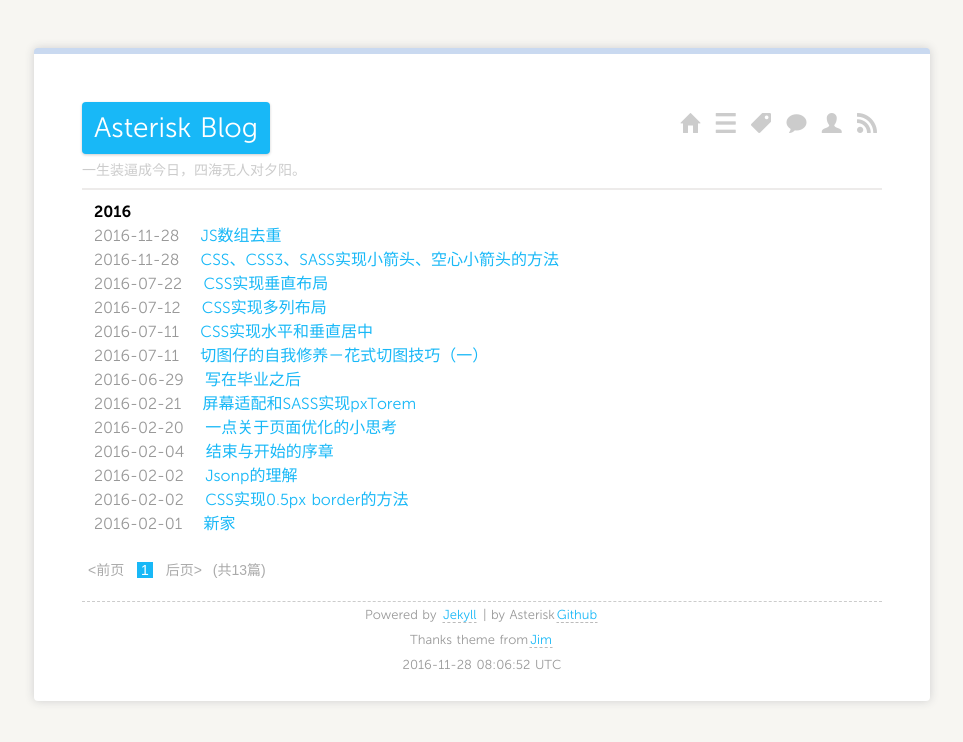
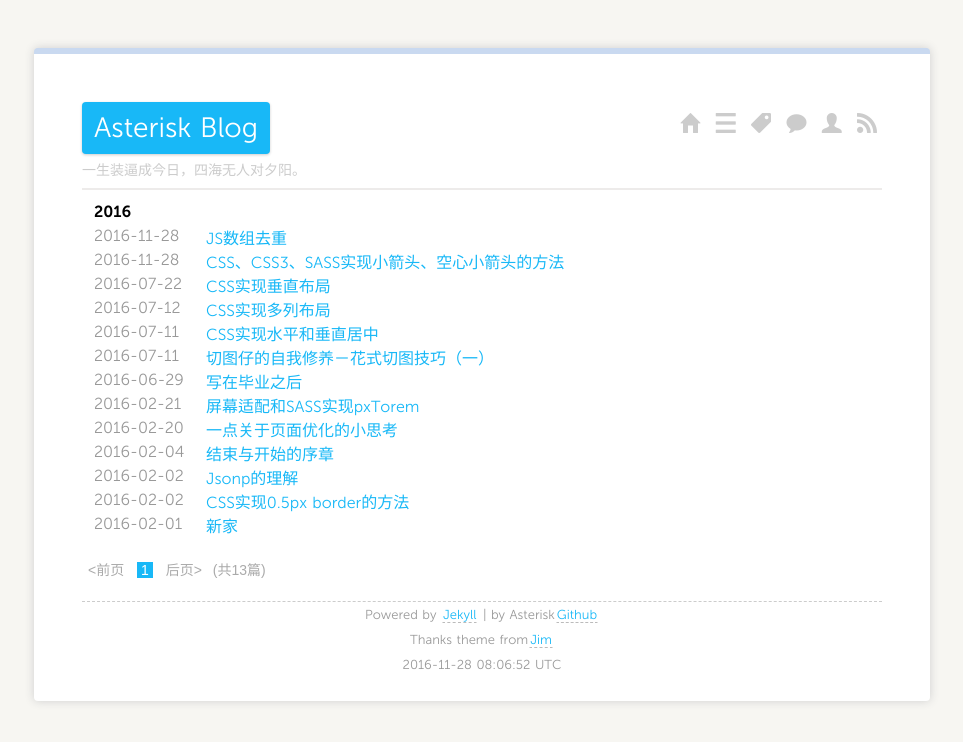
Before and after one commit to asteryk/asteryk.github.io, a Jekyll site: the page built from index.html, in a window 1280 px wide. Shown: the top 742 px of the page, without its empty margins (158-1121 px from the left). Built offline with Jekyll 4.4.1, drawn with Linux system fonts in a browser that asks for light colours; nearby versions of some CDN libraries; Markdown is read by kramdown in place of the engine named in the settings; the list of posts is cut into pages by our own code.

Commit message:
change:修改屏幕样式

```diff
--- a/media/css/screen-mobil.css
+++ b/media/css/screen-mobil.css
@@ -3,28 +3,71 @@
    License: none (public domain)
 */
 
-@font-face{font-family:'MuseoSans';src:url('../fonts/museosans_300-webfont.eot');src:url('../fonts/museosans_300-webfont.eot?#iefix') format('embedded-opentype'),url('../fonts/museosans_300-webfont.woff') format('woff'),url('../fonts/museosans_300-webfont.ttf') format('truetype'),url('../fonts/museosans_300-webfont.svg#MuseoSans300Regular') format('svg');font-weight:normal;font-style:normal}
-@font-face{font-family:'MuseoSans';src:url('../fonts/museosans_100_italic-webfont.eot');src:url('../fonts/museosans_100_italic-webfont.eot?#iefix') format('embedded-opentype'),url('../fonts/museosans_100_italic-webfont.woff') format('woff'),url('../fonts/museosans_100_italic-webfont.ttf') format('truetype'),url('../fonts/museosans_100_italic-webfont.svg#MuseoSans100Italic') format('svg');font-weight:normal;font-style:italic}
-@font-face{font-family:'MuseoSans';src:url('../fonts/museosans_700-webfont.eot');src:url('../fonts/museosans_700-webfont.eot?#iefix') format('embedded-opentype'),url('../fonts/museosans_700-webfont.woff') format('woff'),url('../fonts/museosans_700-webfont.ttf') format('truetype'),url('../fonts/museosans_700-webfont.svg#MuseoSans700Regular') format('svg');font-weight:bold;font-style:normal}
-@font-face{font-family:'MuseoSans_light';src:url('../fonts/museosans_100-webfont.eot');src:url('../fonts/museosans_100-webfont.eot?#iefix') format('embedded-opentype'),url('../fonts/museosans_100-webfont.woff') format('woff'),url('../fonts/museosans_100-webfont.ttf') format('truetype'),url('../fonts/museosans_100-webfont.svg#MuseoSans100') format('svg');font-weight:normal;font-style:normal}
-@font-face{font-family:'MuseoSans_bold';src:url('../fonts/museosans_900-webfont.eot');src:url('../fonts/museosans_900-webfont.eot?#iefix') format('embedded-opentype'),url('../fonts/museosans_900-webfont.woff') format('woff'),url('../fonts/museosans_900-webfont.ttf') format('truetype'),url('../fonts/museosans_900-webfont.svg#MuseoSans900') format('svg');font-weight:normal;font-style:normal}
-@font-face{font-family:'museo_300regular';src:url('../fonts/museo300-regular-webfont.eot');src:url('../fonts/museo300-regular-webfont.eot?#iefix') format('embedded-opentype'),url('../fonts/museo300-regular-webfont.woff') format('woff'),url('../fonts/museo300-regular-webfont.ttf') format('truetype'),url('../fonts/museo300-regular-webfont.svg#museo_300regular') format('svg');font-weight:normal;font-style:normal}
-@font-face{font-family:'museo_500regular';src:url('../fonts/museo500-regular-webfont.eot');src:url('../fonts/museo500-regular-webfont.eot?#iefix') format('embedded-opentype'),url('../fonts/museo500-regular-webfont.woff') format('woff'),url('../fonts/museo500-regular-webfont.ttf') format('truetype'),url('../fonts/museo500-regular-webfont.svg#museo_500regular') format('svg');font-weight:normal;font-style:normal}
-@font-face{font-family:'museo_700regular';src:url('../fonts/museo700-regular-webfont.eot');src:url('../fonts/museo700-regular-webfont.eot?#iefix') format('embedded-opentype'),url('../fonts/museo700-regular-webfont.woff') format('woff'),url('../fonts/museo700-regular-webfont.ttf') format('truetype'),url('../fonts/museo700-regular-webfont.svg#museo_700regular') format('svg');font-weight:normal;font-style:normal}
+@font-face {
+	font-family: 'MuseoSans';
+	src: url('../fonts/museosans_300-webfont.eot');
+	src: url('../fonts/museosans_300-webfont.eot?#iefix') format('embedded-opentype'), url('../fonts/museosans_300-webfont.woff') format('woff'), url('../fonts/museosans_300-webfont.ttf') format('truetype'), url('../fonts/museosans_300-webfont.svg#MuseoSans300Regular') format('svg');
+	font-weight: normal;
+	font-style: normal
+}
 
-html, body, div, span, applet, object, iframe,
-h1, h2, h3, h4, h5, h6, p, blockquote, pre,
-a, abbr, acronym, address, big, cite, code,
-del, dfn, em, img, ins, kbd, q, s, samp,
-small, strike, strong, sub, sup, tt, var,
-b, u, i, center,
-dl, dt, dd, ol, ul, li,
-fieldset, form, label, legend,
-table, caption, tbody, tfoot, thead, tr, th, td,
-article, aside, canvas, details, embed,
-figure, figcaption, footer, header, hgroup,
-menu, nav, output, ruby, section, summary,
-time, mark, audio, video {
+@font-face {
+	font-family: 'MuseoSans';
+	src: url('../fonts/museosans_100_italic-webfont.eot');
+	src: url('../fonts/museosans_100_italic-webfont.eot?#iefix') format('embedded-opentype'), url('../fonts/museosans_100_italic-webfont.woff') format('woff'), url('../fonts/museosans_100_italic-webfont.ttf') format('truetype'), url('../fonts/museosans_100_italic-webfont.svg#MuseoSans100Italic') format('svg');
+	font-weight: normal;
+	font-style: italic
+}
+
+@font-face {
+	font-family: 'MuseoSans';
+	src: url('../fonts/museosans_700-webfont.eot');
+	src: url('../fonts/museosans_700-webfont.eot?#iefix') format('embedded-opentype'), url('../fonts/museosans_700-webfont.woff') format('woff'), url('../fonts/museosans_700-webfont.ttf') format('truetype'), url('../fonts/museosans_700-webfont.svg#MuseoSans700Regular') format('svg');
+	font-weight: bold;
+	font-style: normal
+}
+
+@font-face {
+	font-family: 'MuseoSans_light';
+	src: url('../fonts/museosans_100-webfont.eot');
+	src: url('../fonts/museosans_100-webfont.eot?#iefix') format('embedded-opentype'), url('../fonts/museosans_100-webfont.woff') format('woff'), url('../fonts/museosans_100-webfont.ttf') format('truetype'), url('../fonts/museosans_100-webfont.svg#MuseoSans100') format('svg');
+	font-weight: normal;
+	font-style: normal
+}
+
+@font-face {
+	font-family: 'MuseoSans_bold';
+	src: url('../fonts/museosans_900-webfont.eot');
+	src: url('../fonts/museosans_900-webfont.eot?#iefix') format('embedded-opentype'), url('../fonts/museosans_900-webfont.woff') format('woff'), url('../fonts/museosans_900-webfont.ttf') format('truetype'), url('../fonts/museosans_900-webfont.svg#MuseoSans900') format('svg');
+	font-weight: normal;
+	font-style: normal
+}
+
+@font-face {
+	font-family: 'museo_300regular';
+	src: url('../fonts/museo300-regular-webfont.eot');
+	src: url('../fonts/museo300-regular-webfont.eot?#iefix') format('embedded-opentype'), url('../fonts/museo300-regular-webfont.woff') format('woff'), url('../fonts/museo300-regular-webfont.ttf') format('truetype'), url('../fonts/museo300-regular-webfont.svg#museo_300regular') format('svg');
+	font-weight: normal;
+	font-style: normal
+}
+
+@font-face {
+	font-family: 'museo_500regular';
+	src: url('../fonts/museo500-regular-webfont.eot');
+	src: url('../fonts/museo500-regular-webfont.eot?#iefix') format('embedded-opentype'), url('../fonts/museo500-regular-webfont.woff') format('woff'), url('../fonts/museo500-regular-webfont.ttf') format('truetype'), url('../fonts/museo500-regular-webfont.svg#museo_500regular') format('svg');
+	font-weight: normal;
+	font-style: normal
+}
+
+@font-face {
+	font-family: 'museo_700regular';
+	src: url('../fonts/museo700-regular-webfont.eot');
+	src: url('../fonts/museo700-regular-webfont.eot?#iefix') format('embedded-opentype'), url('../fonts/museo700-regular-webfont.woff') format('woff'), url('../fonts/museo700-regular-webfont.ttf') format('truetype'), url('../fonts/museo700-regular-webfont.svg#museo_700regular') format('svg');
+	font-weight: normal;
+	font-style: normal
+}
+
+html, body, div, span, applet, object, iframe, h1, h2, h3, h4, h5, h6, p, blockquote, pre, a, abbr, acronym, address, big, cite, code, del, dfn, em, img, ins, kbd, q, s, samp, small, strike, strong, sub, sup, tt, var, b, u, i, center, dl, dt, dd, ol, ul, li, fieldset, form, label, legend, table, caption, tbody, tfoot, thead, tr, th, td, article, aside, canvas, details, embed, figure, figcaption, footer, header, hgroup, menu, nav, output, ruby, section, summary, time, mark, audio, video {
 	margin: 0;
 	padding: 0;
 	border: 0;
@@ -33,17 +76,22 @@
 	vertical-align: baseline;
 }
 
+
 /* HTML5 display-role reset for older browsers */
-article, aside, details, figcaption, figure,
-footer, header, hgroup, menu, nav, section {
+
+article, aside, details, figcaption, figure, footer, header, hgroup, menu, nav, section {
 	display: block;
 }
+
 body {
 	line-height: 1;
 }
+
 ol, ul {
 	list-style: none;
 }
+
+
 /*
 blockquote, q {
 	quotes: none;
@@ -54,6 +102,7 @@
 	content: none;
 }
 ** JIM added below blockquote style*/
+
 .content blockquote {
 	border-left: 4px solid #DDDDDD;
 	color: #777777;
@@ -66,13 +115,14 @@
 	border-spacing: 0;
 }
 
-body{
-    font-size:16px;word-spacing:1px;
-    margin-left:auto;
-    margin-right:auto;
-    font-family:MuseoSans,Trebuchet,"Trebuchet MS",Tahoma,"Lucida Grande","Lucida Sans Unicode","Hiragino Sans GB","Hiragino Sans GB W3","Microsoft YaHei",Verdana,sans-serif;
-    color:#000000;
-    background-color:#ffffff;
+body {
+	font-size: 16px;
+	word-spacing: 1px;
+	margin-left: auto;
+	margin-right: auto;
+	font-family: MuseoSans, Trebuchet, "Trebuchet MS", Tahoma, "Lucida Grande", "Lucida Sans Unicode", "Hiragino Sans GB", "Hiragino Sans GB W3", "Microsoft YaHei", Verdana, sans-serif;
+	color: #000000;
+	background-color: #ffffff;
 }
 
 body>div {
@@ -83,6 +133,7 @@
     box-shadow: 0 0 10px 0 #cfcfcf;*/
 	border-top: 6px solid #c9d9f0;
 }
+
 h1 {
 	font-size: 28px;
 	line-height: 28px;
@@ -91,51 +142,62 @@
 	color: #fff;
 	display: inline-block;
 	padding: 12px;
-    box-shadow: 0 1px 3px rgba(0,0,0,.2);
+	box-shadow: 0 1px 3px rgba(0, 0, 0, .2);
 	border-radius: 4px;
 }
+
 h2 {
 	font-size: 26px;
 	line-height: 48px;
 	margin: 0 0 24px 0;
 	font-weight: bold;
 }
+
 h2 i {
 	font-size: 18px;
 	color: #ccc;
 }
+
 h3 {
 	font-size: 18px;
 	line-height: 24px;
 	font-weight: bold;
 }
+
 section>h3 {
 	margin: 0 0 24px 0;
 }
+
 h4 {
 	font-size: 16px;
 	line-height: 12px;
 	font-weight: bold;
 }
+
 p, ul, ol, dl {
 	line-height: 24px;
 	margin: 0 0 24px 0;
 }
+
 p.intro {
 	font-size: 24px;
 	line-height: 32px;
 }
+
 ul {
 	list-style-type: square;
 	padding-left: 12px;
 }
+
 ol {
 	list-style-type: decimal;
 	padding-left: 12px;
 }
+
 dt {
 	font-weight: 700;
 }
+
 pre {
 	border-left: 6px solid #edebea;
 	overflow: auto;
@@ -145,6 +207,7 @@
 	margin: 0 0 24px;
 	background-color: #f3f3f3;
 }
+
 p code {
 	font-family: monospace;
 	font-size: 14px;
@@ -152,42 +215,50 @@
 	padding: 1px 5px;
 	background-color: #EEE;
 }
+
 hr {
 	border: 0;
 	background-color: #edebea;
 	height: 2px;
 	margin: 0 0 22px 0;
 }
+
 a {
 	color: #18B8F7;
 	text-decoration: none;
 }
+
 a:visited {
 	color: #18B8F7;
 	text-decoration: none;
 }
+
 a.ss-icon {
 	font-size: 20px;
 	padding: 0 0.25em;
 	color: #ccc;
 }
+
 a:hover {
 	color: #c9d9f0;
 }
+
 em {
 	font-style: italic;
 }
+
 strong {
 	font-weight: 700;
 }
+
 img.avatar {
 	position: relative;
 	float: right;
 }
 
-.meta{
-    text-align:right;
-    font-size:14px;
+.meta {
+	text-align: right;
+	font-size: 14px;
 	margin-bottom: 10px;
 }
 
@@ -200,31 +271,44 @@
 	float: right;
 }
 
-.buttons{
+.buttons {
 	/*    float: right;*/
 	margin-top: 14px;
 	margin-bottom: 14px;
 }
 
-.listing-item,.listing-seperator{list-style-type:none;}
-.listing-item a{
-    padding:.2em 1em;
-
+.listing-item, .listing-seperator {
+	list-style-type: none;
 }
 
-.listing-item time{color:#999999;}
-.listing-seperator{font-weight:bold;}
+.listing-item {
+	position: relative;
+	margin-bottom: 2em;
+}
 
+.listing-item a {
+	position: absolute;
+	left: 6em;
+	padding: .2em 1em;
+}
+
+.listing-item time {
+	color: #999999;
+}
+
+.listing-seperator {
+	font-weight: bold;
+}
 
 .paginator {
-font: 14px Arial,Helvetica,sans-serif;
+	font: 14px Arial, Helvetica, sans-serif;
 	color: #AAA;
 	margin: 20px 0;
 	line-height: 150%;
 	display: block;
 }
 
-.paginator a,.paginator span{
+.paginator a, .paginator span {
 	padding: 0 4px;
 	margin: 2px;
 	text-decoration: none;
@@ -235,14 +319,13 @@
 	background: #18B8F7;
 }
 
-.paginator a:hover{
+.paginator a:hover {
 	color: white;
 	background: #c9d9f0;
 }
 
-
-footer{
-display:block;
+footer {
+	display: block;
 	border-top: 1px dashed #CCC;
 }
 
@@ -253,35 +336,47 @@
 
 footer a {
 	margin: 1px;
-border: 1px solid rgba(1,1,1,0);
+	border: 1px solid rgba(1, 1, 1, 0);
 	border-bottom: 1px dashed #BBB;
 	color: #18B8F7;
 	text-decoration: none;
 }
 
 footer a:hover {
-    color: rgba(250,250,250,1.0) !important;
+	color: rgba(250, 250, 250, 1.0) !important;
 	-webkit-border-radius: 4px;
-    border: 1px solid rgba(0,0,0,0.45);
-    text-shadow: rgba(0,0,0,0.6) 0px -1px 0px;
-    background: -webkit-gradient(linear, left top, left bottom, from(rgba(110,110,110,1.0)), to(rgba(100,100,100,1.0)));
-    -webkit-box-shadow: rgba(0,0,0,1.0) 0px 0px 2px,rgba(255,255,255,0.15) 0px 1px 1px inset;
+	border: 1px solid rgba(0, 0, 0, 0.45);
+	text-shadow: rgba(0, 0, 0, 0.6) 0px -1px 0px;
+	background: -webkit-gradient(linear, left top, left bottom, from(rgba(110, 110, 110, 1.0)), to(rgba(100, 100, 100, 1.0)));
+	-webkit-box-shadow: rgba(0, 0, 0, 1.0) 0px 0px 2px, rgba(255, 255, 255, 0.15) 0px 1px 1px inset;
 	text-decoration: none;
 }
+
+
 /*新增样式 by Asterisk 2016.2.3*/
-.author,.categories,.tags,.time{
+
+.author, .categories, .tags, .time {
 	display: block;
 	text-align: left;
 	margin-top: 4px;
 }
-.footer-right{
+
+.footer-right {
 	margin: 0 !important;
 }
-hr{
+
+hr {
 	margin-bottom: 5px !important;
 }
-.subtitle{
+
+.subtitle {
 	margin-bottom: 5px;
 	color: #ccc;
 	font-size: 1em;
 }
+
+@media (max-width:330px){
+	.listing-item{
+		margin-bottom: 3em;
+	}
+}
--- a/media/css/screen.css
+++ b/media/css/screen.css
@@ -211,7 +211,12 @@
 }
 
 .listing-item,.listing-seperator{list-style-type:none;}
+.listing-item{
+	position: relative;
+}
 .listing-item a{
+	position: absolute;
+	left: 6em;
     padding:.2em 1em;
 
 }
@@ -285,3 +290,6 @@
 hr{
     margin-bottom: 10px !important;
 }
+#cntvlive2-is-installed{
+	display: none;
+}
```
Lines whose indentation alone changed are shown as unchanged.
